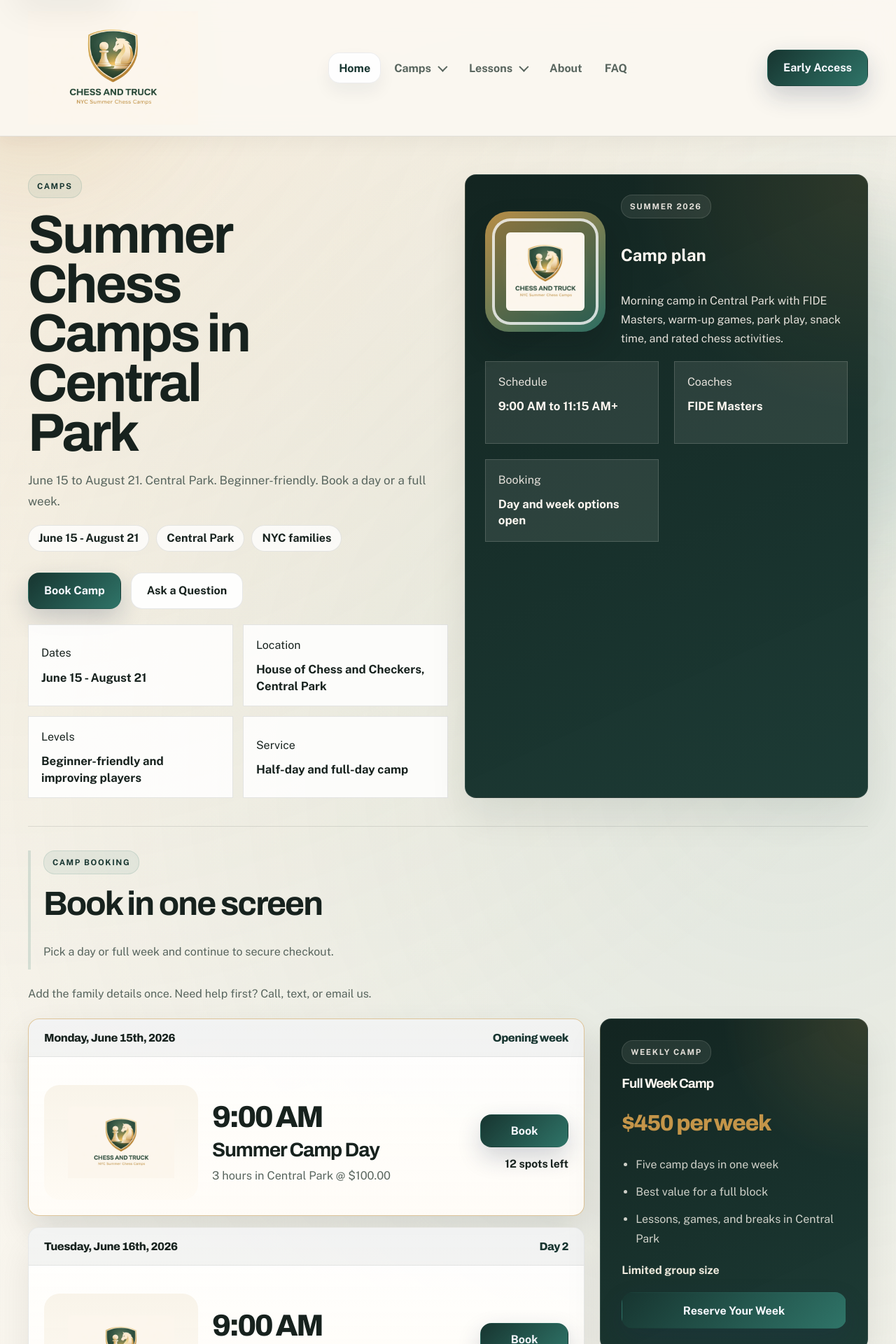
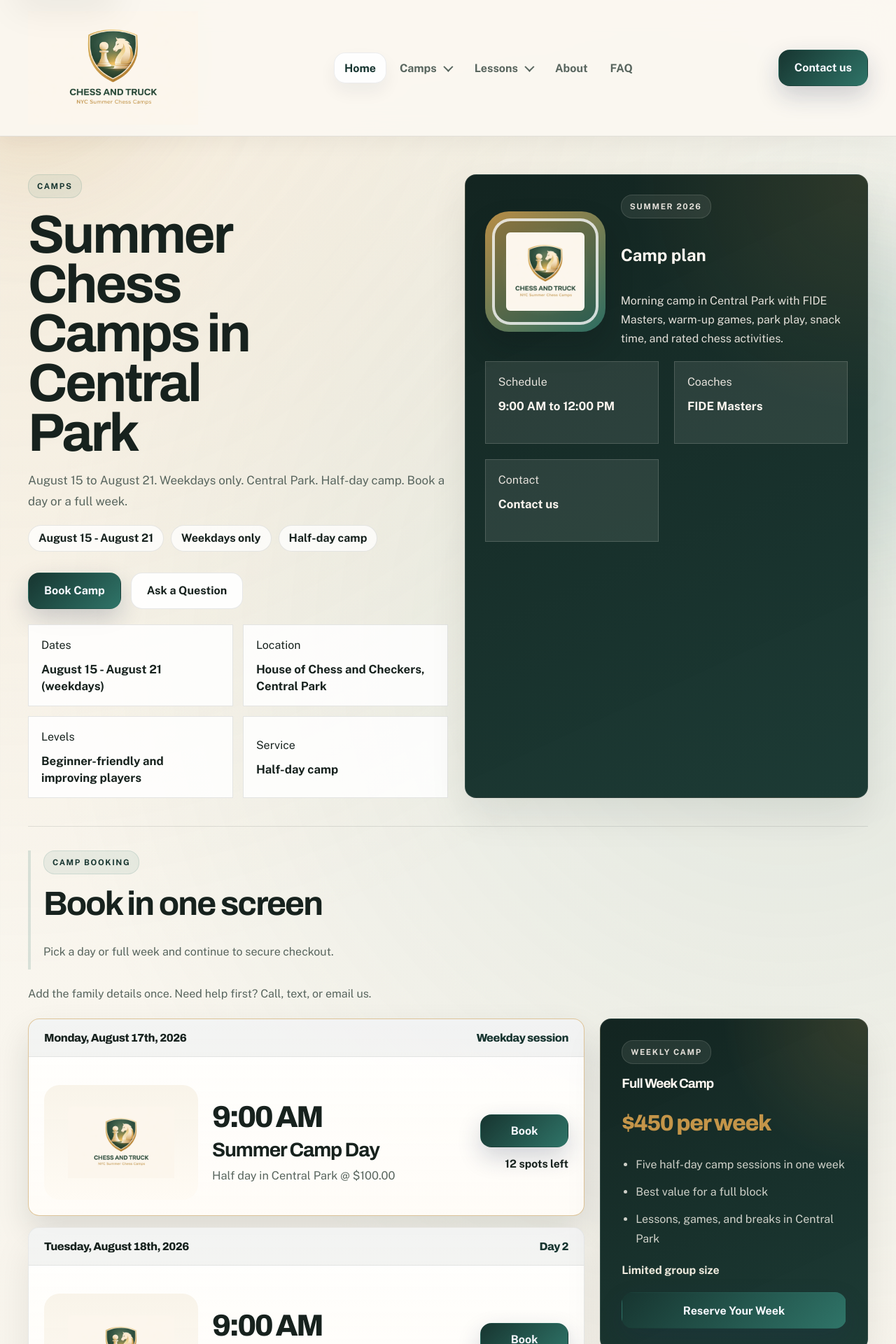
Before and after one commit to Aminjon0603/chess-and-truck-site, a React (Vite) app: page / in a window 1280 px wide. Shown: the top 1920 px of the page at 70% size. Built offline with nearby package versions, Linux system fonts and the light colour scheme.

Commit message:
Tighten camp booking flow and August schedule

```diff
--- a/src/ChessTruckApp.jsx
+++ b/src/ChessTruckApp.jsx
@@ -705,7 +705,7 @@
                 currentPath={currentPath}
                 className="btn btn-primary footer-cta"
               >
-                Get early access
+                Contact us
               </AppLink>
             </div>
 
@@ -729,7 +729,7 @@
                   currentPath={currentPath}
                   className="footer-link"
                 >
-                  Early Access
+                  Contact us
                 </AppLink>
               </div>
               <div className="footer-legal-links">
@@ -1275,7 +1275,7 @@
             <div className="summary-list summary-list-booking">
               <div>
                 <span>Dates</span>
-                <strong>June 15 - August 21</strong>
+                <strong>August 15 - August 21 (weekdays)</strong>
               </div>
               <div>
                 <span>Location</span>
@@ -1287,7 +1287,7 @@
               </div>
               <div>
                 <span>Service</span>
-                <strong>{selectedOption.id === "full-week" ? "Weekly camp block" : "Single camp day"}</strong>
+                <strong>{selectedOption.id === "full-week" ? "Half-day camp week" : "Half-day camp session"}</strong>
               </div>
             </div>
             <ul className="camp-booking-list">
@@ -1333,7 +1333,7 @@
               View Camps
             </AppLink>
               <AppLink to="/contact" navigate={navigate} currentPath={currentPath} className="btn btn-secondary">
-              Get Early Access
+                Contact us
               </AppLink>
           </>
         }
@@ -1414,12 +1414,12 @@
       <section className="page-section">
         <div className="shell">
           <article className="surface lesson-detail-cta">
-            <span className="section-tag">Early access</span>
+            <span className="section-tag">Contact us</span>
             <h3>{aboutPage.ctaTitle}</h3>
             <p>{aboutPage.ctaText}</p>
             <div className="cta-row">
               <AppLink to="/contact" navigate={navigate} currentPath={currentPath} className="btn btn-primary">
-                Join Early Access
+                Contact us
               </AppLink>
               <AppLink to="/private-lessons" navigate={navigate} currentPath={currentPath} className="btn btn-secondary">
                 Review Lessons
@@ -1667,6 +1667,7 @@
   updateCampBookingField = () => {},
   handleCampBookingSubmit = () => {},
   selectedCampOptionId = campOverviewPage.bookingCards[0]?.id,
+  isCampBookingFormVisible = false,
   openCampBooking = () => {},
 }) {
   const selectedOption =
@@ -1816,6 +1817,8 @@
             </article>
           </div>
 
+          {isCampBookingFormVisible || campCheckoutState.status !== "idle" ? (
+            <>
               <CampCheckoutStatusBanner campCheckoutState={campCheckoutState} />
               <CampBookingFormPanel
                 selectedOption={selectedOption}
@@ -1826,6 +1829,14 @@
                 campCheckoutState={campCheckoutState}
                 openCampBooking={openCampBooking}
               />
+            </>
+          ) : (
+            <article className="surface camp-booking-hint" id="camp-booking-form">
+              <span className="mini-tag">Registration form</span>
+              <h3>Click Book to open the registration form.</h3>
+              <p>Choose any day or the full week option above and the form will open here.</p>
+            </article>
+          )}
         </div>
       </section>
 
@@ -2227,7 +2238,7 @@
                 <div className="summary-list summary-list-booking">
                   <div>
                     <span>Dates</span>
-                    <strong>June 15 - August 21</strong>
+                    <strong>August 15 - August 21 (weekdays)</strong>
                   </div>
                   <div>
                     <span>Location</span>
@@ -2235,7 +2246,7 @@
                   </div>
                   <div>
                     <span>Service</span>
-                    <strong>{selectedOption.id === "full-week" ? "Weekly camp block" : "Single camp day"}</strong>
+                    <strong>{selectedOption.id === "full-week" ? "Half-day camp week" : "Half-day camp session"}</strong>
                   </div>
                 </div>
                 <ul className="camp-booking-list">
@@ -3218,6 +3229,7 @@
   const [campCheckoutState, setCampCheckoutState] = useState(campCheckoutInitialState);
   const [campBookingState, setCampBookingState] = useState(campBookingInitialState);
   const [campBookingErrors, setCampBookingErrors] = useState({});
+  const [isCampBookingFormVisible, setIsCampBookingFormVisible] = useState(false);
   const [selectedCampOptionId, setSelectedCampOptionId] = useState(
     campOverviewPage.bookingCards.find((item) => item.id === "single-day")?.id ||
       campOverviewPage.bookingCards[0]?.id ||
@@ -3375,6 +3387,7 @@
     setRoute({ pathname: currentPath, search: cleanedSearch ? `?${cleanedSearch}` : "" });
 
     if (payment === "cancel") {
+      setIsCampBookingFormVisible(true);
       setCampCheckoutState({
         status: "cancelled",
         message:
@@ -3386,6 +3399,7 @@
     }
 
     if (payment === "success" && sessionId) {
+      setIsCampBookingFormVisible(true);
       setCampCheckoutState({ status: "loading", message: "", details: null, activeOption: "" });
 
       fetch("/api/checkout-status", {
@@ -3436,6 +3450,7 @@
     }
 
     setSelectedCampOptionId(matchedOption.id);
+    setIsCampBookingFormVisible(true);
 
     if (!campBookingState.schedulePreference.trim() && matchedOption.defaultSchedulePreference) {
       setCampBookingState((current) => ({
@@ -3682,6 +3697,7 @@
   const openCampBooking = (optionId, schedulePreference = "") => {
     const selectedOption = campOverviewPage.bookingCards.find((item) => item.id === optionId);
     setSelectedCampOptionId(optionId);
+    setIsCampBookingFormVisible(true);
 
     const nextSchedulePreference = schedulePreference || selectedOption?.defaultSchedulePreference || "";
 
@@ -3808,6 +3824,7 @@
               updateCampBookingField={updateCampBookingField}
               handleCampBookingSubmit={handleCampBookingSubmit}
               selectedCampOptionId={selectedCampOptionId}
+              isCampBookingFormVisible={isCampBookingFormVisible}
               openCampBooking={openCampBooking}
             />
           );
@@ -3822,6 +3839,7 @@
               updateCampBookingField={updateCampBookingField}
               handleCampBookingSubmit={handleCampBookingSubmit}
               selectedCampOptionId={selectedCampOptionId}
+              isCampBookingFormVisible={isCampBookingFormVisible}
               openCampBooking={openCampBooking}
             />
           );
@@ -3836,6 +3854,7 @@
               updateCampBookingField={updateCampBookingField}
               handleCampBookingSubmit={handleCampBookingSubmit}
               selectedCampOptionId={selectedCampOptionId}
+              isCampBookingFormVisible={isCampBookingFormVisible}
               openCampBooking={openCampBooking}
             />
           );
@@ -3985,7 +4004,7 @@
               className="btn btn-primary header-button"
               onNavigate={() => setIsMobileNavOpen(false)}
             >
-              Early Access
+              Contact us
             </AppLink>
             <button
               type="button"
--- a/src/siteData.js
+++ b/src/siteData.js
@@ -4,7 +4,7 @@
   city: "New York City",
   tagline: "NYC summer chess camps at Central Park",
   footerNote:
-    "Summer chess camp runs June 15 to August 21 at the House of Chess and Checkers in Central Park.",
+    "Summer chess camp runs during the August 15 to August 21 week on weekdays at the House of Chess and Checkers in Central Park.",
 };
 
 export const navigationItems = [
@@ -88,7 +88,7 @@
 
 export const campMenuFeature = {
   eyebrow: "Summer camp",
-  title: "Chess camp in Central Park, June 15 to August 21.",
+  title: "Chess camp in Central Park, August 15 to August 21.",
   text:
     "Structured summer camp for NYC families who want lessons, guided games, and a clear daily rhythm.",
   ctaLabel: "Open camp overview",
@@ -99,7 +99,7 @@
   "/": {
     title: "CHESS AND TRUCK | NYC Chess Camps",
     description:
-      "NYC summer chess camps at Central Park from June 15 to August 21 with daily lessons, guided games, and practical camp details for families.",
+      "NYC summer chess camps in Central Park during the August 15 to August 21 week, with weekday half-day sessions and practical details for families.",
   },
   "/about": {
     title: "About | CHESS AND TRUCK",
@@ -197,12 +197,12 @@
   slug: "summer-camp",
   title: "Summer Chess Camp",
   city: "House of Chess and Checkers, Central Park",
-  scheduleLabel: "June 15 - August 21",
-  formatLabel: "Half-day and full-day camp",
+  scheduleLabel: "August 15 - August 21 (weekdays)",
+  formatLabel: "Half-day camp",
   pricingLabel: "Camp details available now",
   venueLabel: "House of Chess and Checkers, Central Park",
   shortSummary: "Central Park summer camp. Daily lessons, guided games, and clear structure.",
-  longSummary: "Summer camp runs June 15 to August 21 at the House of Chess and Checkers in Central Park.",
+  longSummary: "Summer camp runs during the August 15 to August 21 week on weekdays at the House of Chess and Checkers in Central Park.",
   basePrice: 0,
   dojoPrice: 0,
 };
@@ -215,11 +215,11 @@
 export const homePage = {
   eyebrow: "NYC chess camps",
   title: "Summer chess camps in Central Park.",
-  intro: "June 15 to August 21. Daily lessons, guided games, and a clear chess-first camp day.",
+  intro: "August 15 to August 21. Weekdays only. Half-day camp with FIDE Masters in Central Park.",
   heroFacts: [
-    { label: "Dates", value: "June 15 - August 21" },
+    { label: "Dates", value: "August 15 - August 21 (weekdays)" },
     { label: "Location", value: "House of Chess and Checkers, Central Park" },
-    { label: "Service", value: "Half-day and full-day camp" },
+    { label: "Service", value: "Half-day camp" },
     { label: "Levels", value: "Beginner-friendly and improving players" },
   ],
   offerSection: {
@@ -328,13 +328,13 @@
 export const campOverviewPage = {
   eyebrow: "Camps",
   title: "Summer Chess Camps in Central Park",
-  intro: "June 15 to August 21. Central Park. Beginner-friendly. Book a day or a full week.",
-  chips: ["June 15 - August 21", "Central Park", "NYC families"],
+  intro: "August 15 to August 21. Weekdays only. Central Park. Half-day camp. Book a day or a full week.",
+  chips: ["August 15 - August 21", "Weekdays only", "Half-day camp"],
   heroFacts: [
-    { label: "Dates", value: "June 15 - August 21" },
+    { label: "Dates", value: "August 15 - August 21 (weekdays)" },
     { label: "Location", value: "House of Chess and Checkers, Central Park" },
     { label: "Levels", value: "Beginner-friendly and improving players" },
-    { label: "Service", value: "Half-day and full-day camp" },
+    { label: "Service", value: "Half-day camp" },
   ],
   portraitCaption: "Simple camp booking with real chess structure.",
   asideTag: "Summer 2026",
@@ -342,9 +342,9 @@
   asideText:
     "Morning camp in Central Park with FIDE Masters, warm-up games, park play, snack time, and rated chess activities.",
   asideFacts: [
-    { label: "Schedule", value: "9:00 AM to 11:15 AM+" },
+    { label: "Schedule", value: "9:00 AM to 12:00 PM" },
     { label: "Coaches", value: "FIDE Masters" },
-    { label: "Booking", value: "Day and week options open" },
+    { label: "Contact", value: "Contact us" },
   ],
   overviewSection: {
     eyebrow: "What camp includes",
@@ -380,12 +380,12 @@
   },
   detailsCards: [
     { title: "Location", text: "House of Chess and Checkers, Central Park" },
-    { title: "Dates", text: "June 15 - August 21" },
-    { title: "Time", text: "Morning, half-day, and full-day options" },
-    { title: "Service", text: "Chess-first summer camp" },
+    { title: "Dates", text: "August 15 - August 21 (weekdays)" },
+    { title: "Time", text: "9:00 AM to 12:00 PM" },
+    { title: "Service", text: "Half-day camp" },
     { title: "Ages", text: "School-age players" },
     { title: "Skill levels", text: "Beginner-friendly with level grouping" },
-    { title: "Enrollment", text: "Contact us for availability and next steps" },
+    { title: "Contact", text: "Contact us for availability and next steps" },
   ],
   bookingSection: {
     eyebrow: "Camp booking",
@@ -399,9 +399,9 @@
       eyebrow: "Weekly camp",
       title: "Full Week Camp",
       price: "$450 per week",
-      defaultSchedulePreference: "Week of June 15",
+      defaultSchedulePreference: "Week of August 17",
       details: [
-        "Five camp days in one week",
+        "Five half-day camp sessions in one week",
         "Best value for a full block",
         "Lessons, games, and breaks in Central Park",
       ],
@@ -413,9 +413,9 @@
       eyebrow: "Flexible option",
       title: "Single Day",
       price: "$100 per day",
-      defaultSchedulePreference: "Monday, June 15",
+      defaultSchedulePreference: "Monday, August 17",
       details: [
-        "Join for one camp day at a time",
+        "Join for one half-day camp session",
         "Easy for changing summer schedules",
         "Same camp structure in a shorter commitment",
       ],
@@ -426,63 +426,63 @@
   bookingSchedule: [
     {
       id: "camp-day-1",
-      date: "Monday, June 15th, 2026",
-      relativeLabel: "Opening week",
+      date: "Monday, August 17th, 2026",
+      relativeLabel: "Weekday session",
       time: "9:00 AM",
       title: "Summer Camp Day",
-      subtitle: "3 hours in Central Park",
+      subtitle: "Half day in Central Park",
       price: "$100.00",
       spotsLeft: "12 spots left",
       optionId: "single-day",
-      schedulePreference: "Monday, June 15",
+      schedulePreference: "Monday, August 17",
     },
     {
       id: "camp-day-2",
-      date: "Tuesday, June 16th, 2026",
+      date: "Tuesday, August 18th, 2026",
       relativeLabel: "Day 2",
       time: "9:00 AM",
       title: "Summer Camp Day",
-      subtitle: "3 hours in Central Park",
+      subtitle: "Half day in Central Park",
       price: "$100.00",
       spotsLeft: "12 spots left",
       optionId: "single-day",
-      schedulePreference: "Tuesday, June 16",
+      schedulePreference: "Tuesday, August 18",
     },
     {
       id: "camp-day-3",
-      date: "Wednesday, June 17th, 2026",
+      date: "Wednesday, August 19th, 2026",
       relativeLabel: "Midweek session",
       time: "9:00 AM",
       title: "Summer Camp Day",
-      subtitle: "3 hours in Central Park",
+      subtitle: "Half day in Central Park",
       price: "$100.00",
       spotsLeft: "12 spots left",
       optionId: "single-day",
-      schedulePreference: "Wednesday, June 17",
+      schedulePreference: "Wednesday, August 19",
     },
     {
       id: "camp-day-4",
-      date: "Thursday, June 18th, 2026",
+      date: "Thursday, August 20th, 2026",
       relativeLabel: "Late-week session",
       time: "9:00 AM",
       title: "Summer Camp Day",
-      subtitle: "3 hours in Central Park",
+      subtitle: "Half day in Central Park",
       price: "$100.00",
       spotsLeft: "12 spots left",
       optionId: "single-day",
-      schedulePreference: "Thursday, June 18",
+      schedulePreference: "Thursday, August 20",
     },
     {
       id: "camp-day-5",
-      date: "Friday, June 19th, 2026",
+      date: "Friday, August 21st, 2026",
       relativeLabel: "Wrap-up day",
       time: "9:00 AM",
       title: "Summer Camp Day",
-      subtitle: "3 hours in Central Park",
+      subtitle: "Half day in Central Park",
       price: "$100.00",
       spotsLeft: "12 spots left",
       optionId: "single-day",
-      schedulePreference: "Friday, June 19",
+      schedulePreference: "Friday, August 21",
     },
   ],
   mapSection: {
@@ -499,7 +499,7 @@
   scheduleSection: {
     eyebrow: "Sample day",
     title: "Schedule",
-    intro: "Morning structure for camp days.",
+    intro: "Morning half-day structure for camp days.",
   },
   sampleSchedule: [
     {
@@ -525,7 +525,7 @@
     {
       time: "11:15 AM",
       title: "Chess lessons, rated games, and chess activities",
-      text: "Lessons with FIDE Masters, rated games, puzzles, bughouse, and online play.",
+      text: "Lessons with FIDE Masters, rated games, puzzles, bughouse, and online play through 12:00 PM.",
     },
   ],
   learningSection: {
@@ -589,7 +589,7 @@
   eyebrow: "Camp booking",
   title: "Choose an option and continue to secure checkout",
   intro: "Pick an option, add family details, and continue to Stripe.",
-  chips: ["June 15 - August 21", "Central Park", "Secure checkout"],
+  chips: ["August 15 - August 21", "Weekdays only", "Secure checkout"],
   formTitle: "Camp booking details",
   formIntro: "A quick step before payment.",
   sections: [
@@ -627,7 +627,7 @@
     asideFacts: [
       { label: "Best for", value: "Students building fundamentals" },
       { label: "Daily feel", value: "Coach-led and active" },
-      { label: "Season", value: "June 15 - August 21" },
+      { label: "Season", value: "August 15 - August 21" },
     ],
     cards: [
       { title: "Daily instruction", text: "Coach-led camp blocks with a clear training theme instead of random activity shifts." },
@@ -704,7 +704,7 @@
     asideFacts: [
       { label: "Best for", value: "Active competitors" },
       { label: "Works well for", value: "Game review and prep" },
-      { label: "Season", value: "June 15 - August 21" },
+      { label: "Season", value: "August 15 - August 21" },
     ],
     cards: [
       { title: "Game review first", text: "The week should include real review of practical mistakes, not only abstract instruction." },
@@ -781,7 +781,7 @@
     asideFacts: [
       { label: "Best for", value: "Remote families" },
       { label: "Works well for", value: "Review and guided practice" },
-      { label: "Season", value: "June 15 - August 21" },
+      { label: "Season", value: "August 15 - August 21" },
     ],
     cards: [
       { title: "Cleaner than random online time", text: "A camp week should give students structure, not more disconnected chess activity." },
@@ -924,16 +924,16 @@
     "Honest launch updates instead of vague promises",
     "Programs that feel structured from the first page",
   ],
-  ctaTitle: "Want to see the first launch updates as they open?",
+  ctaTitle: "Need details before openings go live?",
   ctaText:
-    "Use Contact now if you want early access notices for camps or lessons as the first public openings go live.",
+    "Use Contact us if you want camp or lesson details as the first public openings go live.",
 };
 
 export const eventsPage = {
   eyebrow: "Events & Tournaments",
   title: "NYC scholastic tournaments with a clear Saturday service.",
   intro:
-    "Open and Beginner sections, a 9:00 AM start, and a morning schedule that wraps by lunch. Families can review the structure now and join early access before dates go live.",
+    "Open and Beginner sections, a 9:00 AM start, and a morning schedule that wraps by lunch. Families can review the structure now and contact us before dates go live.",
   heroFacts: [
     { label: "Location", value: "Brick Church, 62 E 92nd Street" },
     { label: "Service", value: "Open + Beginner" },
@@ -969,7 +969,7 @@
     { title: "Time", text: "Saturday mornings, 9:00 AM to lunch" },
     { title: "Service", text: "Rated and beginner-friendly divisions" },
     { title: "Entry", text: "Registration from $55 planned" },
-    { title: "Enrollment", text: "Early access list open now" },
+    { title: "Contact", text: "Contact us now" },
   ],
   sampleSection: {
     eyebrow: "Sample event morning",
@@ -1009,12 +1009,12 @@
     },
     {
       title: "Simple next step",
-      text: "Families can use Contact now and get the first release notice as soon as the opening date goes live.",
+      text: "Families can use Contact us now and get the first release notice as soon as the opening date goes live.",
     },
   ],
   ctaTitle: "Want the first tournament date as soon as it drops?",
   ctaText:
-    "Join early access now and we will send the first event release, section guidance, and registration details as soon as public enrollment opens.",
+    "Contact us now and we will send the first event release, section guidance, and registration details as soon as public enrollment opens.",
 };
 
 export const tournamentPage = {
@@ -1040,7 +1040,7 @@
   title: "Clear answers before registration.",
   intro: "Camp fit, lesson options, what to bring, and how sign-up works.",
   heroFacts: [
-    { label: "Camp dates", value: "June 15 - August 21" },
+    { label: "Camp dates", value: "August 15 - August 21 (weekdays)" },
     { label: "Location", value: "Central Park" },
     { label: "Lessons", value: "Online + in person" },
     { label: "Support", value: "Contact is open now" },
@@ -1056,7 +1056,7 @@
     },
     {
       title: "Need help first?",
-      text: "Use Contact if you want section guidance or launch updates before the first dates go live.",
+      text: "Use Contact us if you want section guidance or updates before the first dates go live.",
     },
   ],
   prepSection: {
@@ -1110,7 +1110,7 @@
     { label: "Phone lines", value: "(646) 251-7087 / (646) 494-5363" },
     { label: "Email", value: "info@chessandtruck.com" },
     { label: "Reply type", value: "Direct response" },
-    { label: "Best for", value: "Questions + early access" },
+    { label: "Best for", value: "Questions + contact requests" },
   ],
   topicSection: {
     eyebrow: "What to contact us about",
@@ -1157,11 +1157,11 @@
     },
     {
       title: "We point you to the right next step",
-      text: "That may mean a direct answer, the right page, or early access for the next release that fits your student best.",
+      text: "That may mean a direct answer, the right page, or the best next opening that fits your student.",
     },
     {
       title: "You hear when the right opening goes live",
-      text: "If you ask for early access, we keep your message tied to the correct release instead of making you start over later.",
+      text: "If you contact us early, we keep your message tied to the correct opening instead of making you start over later.",
     },
   ],
   messageChecklist: [
@@ -1757,14 +1757,14 @@
     path: "/contact",
   },
   {
-    id: "early-access",
-    dateLabel: "Early access",
+    id: "contact-us",
+    dateLabel: "Contact us",
     statusLabel: "Priority list",
     timeLabel: "9:00 AM to lunch",
     title: "Launch notice for first families",
     meta: "Direct update before the public drop",
-    summary: "If you want first notice before the public announcement, contact the team now and we will put you on the early list.",
-    availabilityLabel: "Early list open",
+    summary: "If you want first notice before the public announcement, contact the team now and we will keep you updated.",
+    availabilityLabel: "Contact open now",
     ctaLabel: "Contact Team",
     path: "/contact",
   },
@@ -1805,7 +1805,7 @@
   "Open section players will need an active USCF membership.",
   "Beginner section players will not need a USCF membership.",
   "The Saturday morning structure is already set before the dates go public.",
-  "Families can use Contact now if they want first notice when launch opens.",
+  "Families can use Contact us now if they want first notice when launch opens.",
   "Full registration and payment happen after the first date release.",
 ];
 
@@ -1846,9 +1846,9 @@
       "Use the Contact page now and we will reply with availability, pricing, and the cleanest next step for your family.",
   },
   {
-    question: "How do I join early access?",
+    question: "How do I contact the team?",
     answer:
-      "Use the Contact page and ask for camp or lesson early access. We will send the next release information as soon as it opens.",
+      "Use the Contact page and ask about camp or lessons. We will send the next release information as soon as it opens.",
   },
   {
     question: "What should I include in my message?",
```
Also changed, not shown: src/site.css (+12 -0 lines). Lines whose indentation alone changed are shown as unchanged.
